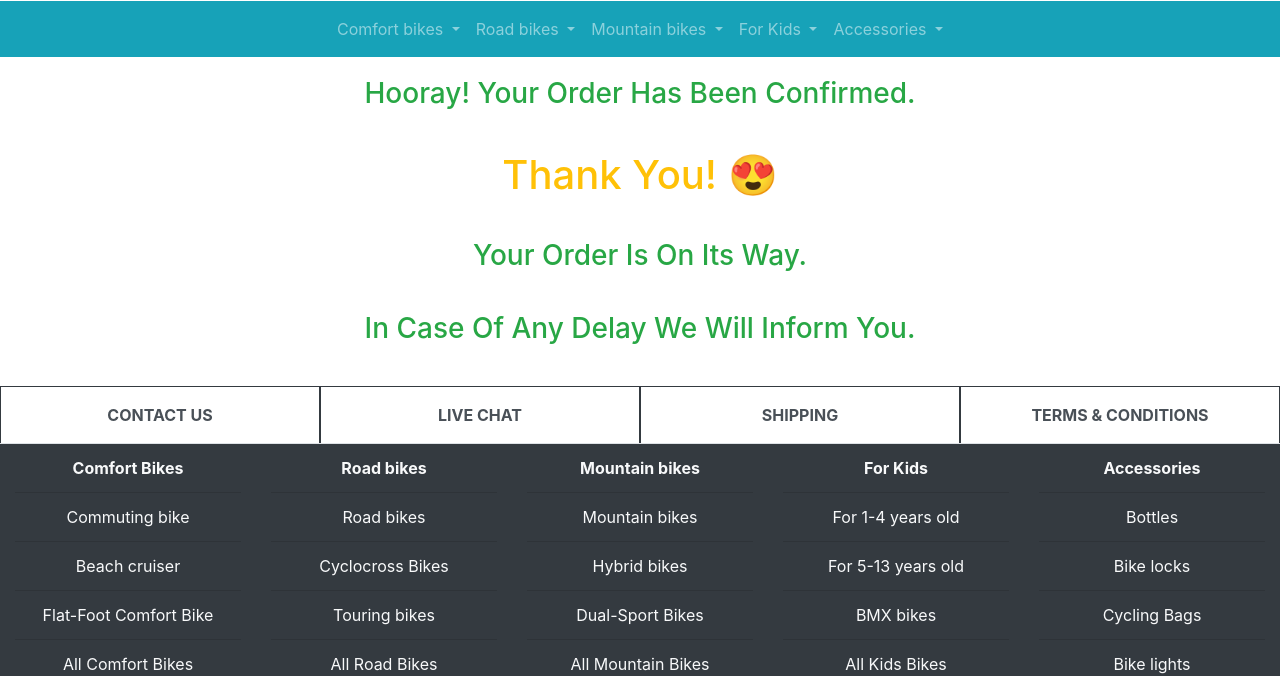
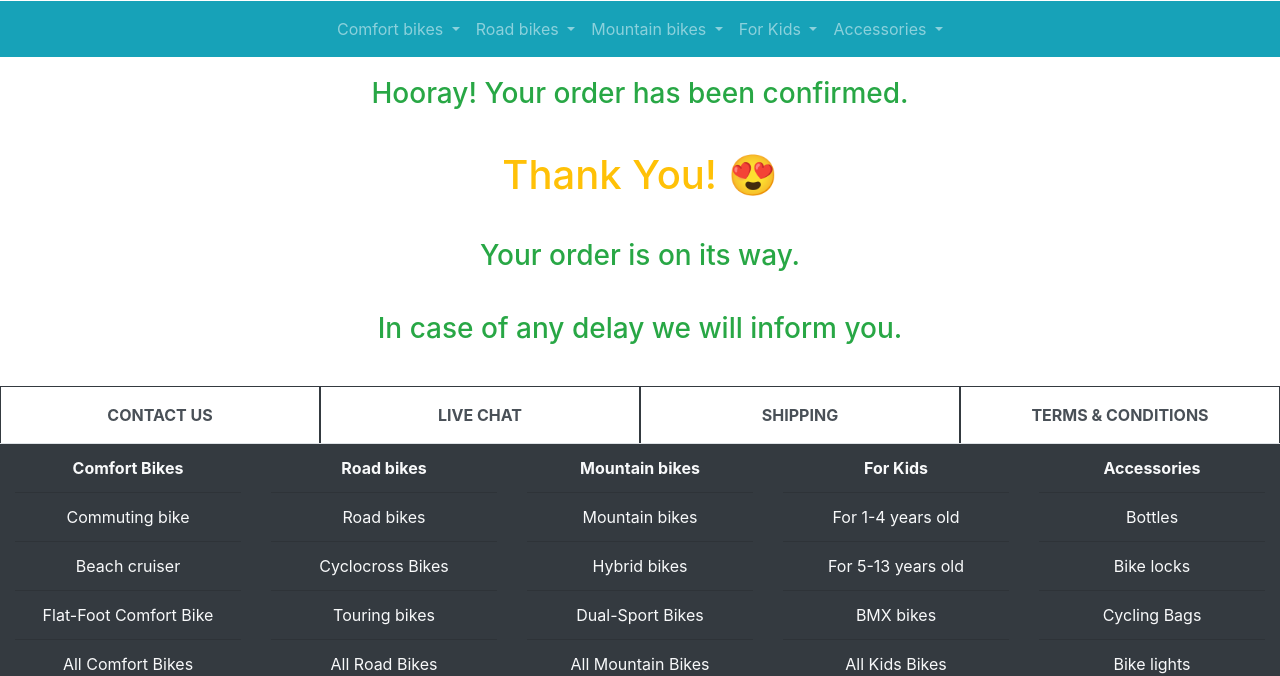
Before and after one commit to narine854/bicycleshop, a plain HTML site: page thank.html in a window 1280 px wide. Shown: the part 121-797 px from the top of the page. Drawn offline with nearby package versions, Linux system fonts and the light colour scheme.

Commit message:
Update thank.html

```diff
--- a/thank.html
+++ b/thank.html
@@ -129,10 +129,10 @@
     </div>
 
 <div class="container">
-    <h3 class="text-success d-flex flex-column align-items-center py-3">Hooray! Your Order Has Been Confirmed.</h3>
+    <h3 class="text-success d-flex flex-column align-items-center py-3">Hooray! Your order has been confirmed.</h3>
     <h1 class="text-warning d-flex flex-column align-items-center py-3">Thank You! &#128525</h1>
-    <h3 class="text-success d-flex flex-column align-items-center py-3">Your Order Is On Its Way.</h3>
-    <h3 class="text-success d-flex flex-column align-items-center py-3">In Case Of Any Delay We Will Inform You.</h3>
+    <h3 class="text-success d-flex flex-column align-items-center py-3">Your order is on its way.</h3>
+    <h3 class="text-success d-flex flex-column align-items-center py-3">In case of any delay we will inform you.</h3>
 </div>
 
 <div class="container-fluid">
```
